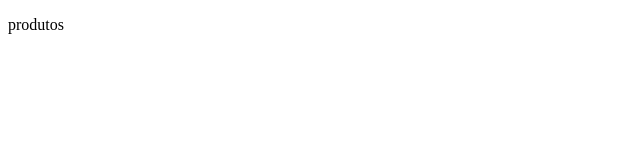
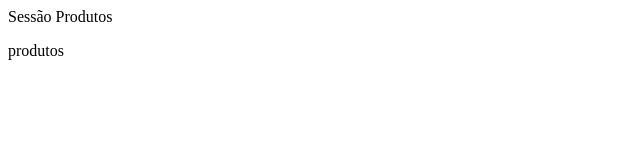
Before and after one commit to brunaribeiro89/curso-git-github, a plain HTML site: page cadastro-produto/index.html in a window 1280 px wide. Shown: the whole page, without its empty margins (0-640 px from the left). Drawn offline with Linux system fonts and the light colour scheme.

Commit message:
acrescentar a tag <header>

```diff
--- a/cadastro-produto/index.html
+++ b/cadastro-produto/index.html
@@ -7,6 +7,8 @@
   <title>Document</title>
 </head>
 <body>
+  <header>Sessão Produtos</header>
   <div><p>produtos</p></div>
+
 </body>
 </html>
```
